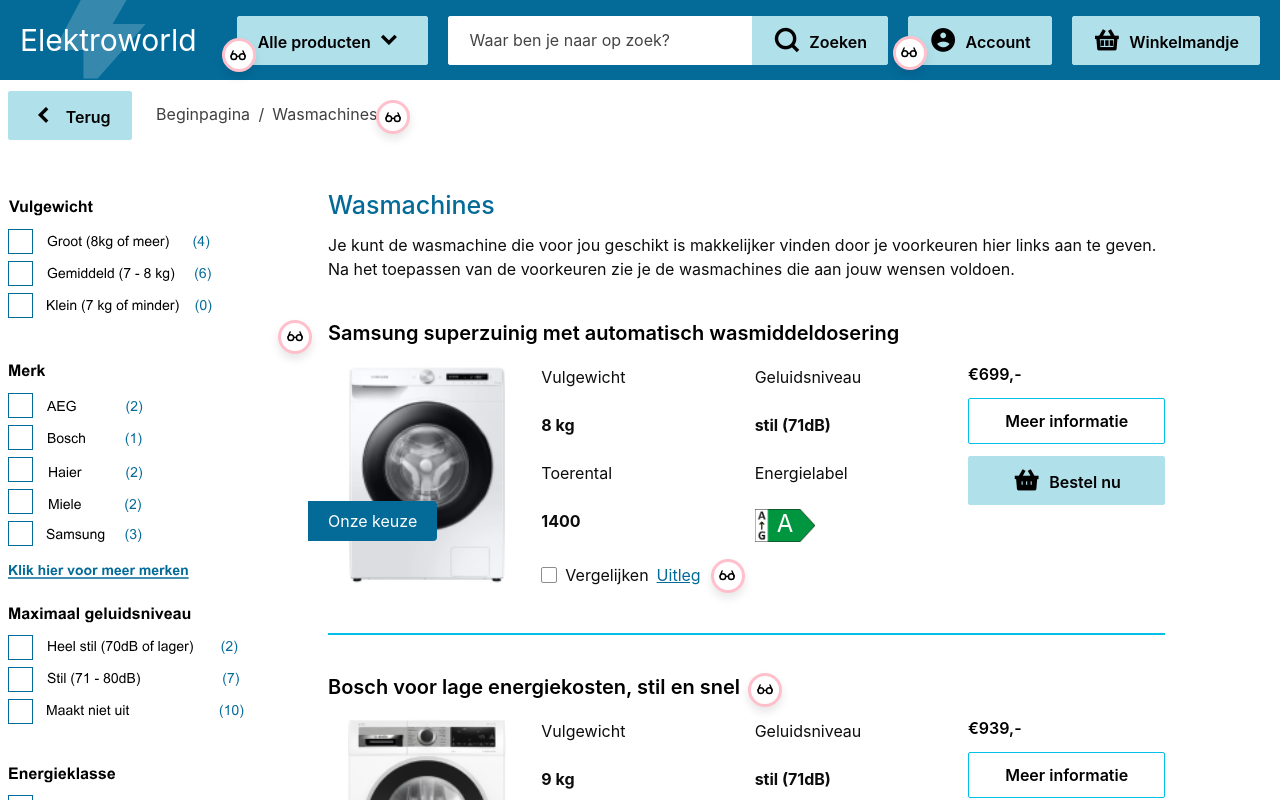
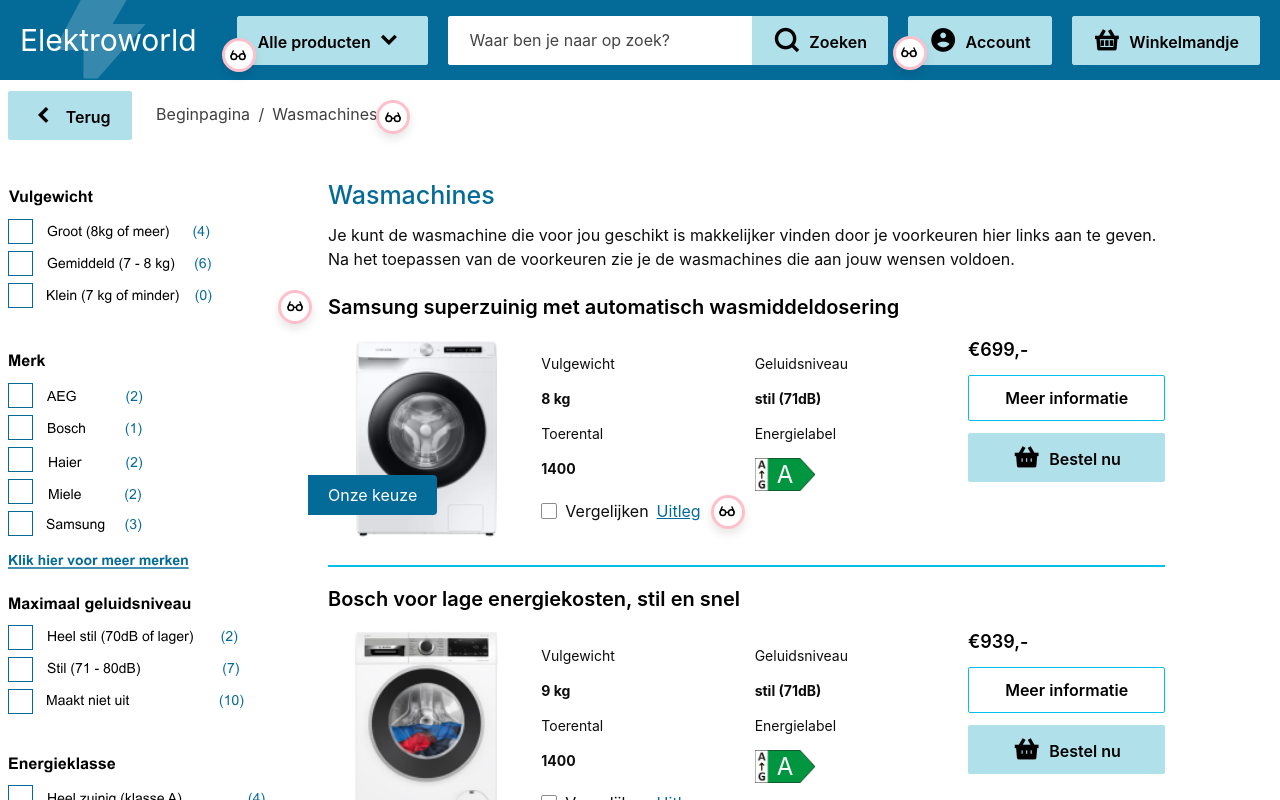
Before and after one commit to basdebruin/senioren-webshop, a SvelteKit app: page /products/wasmachines in a window 1280 px wide. Shown: the top 800 px of the page. Built offline with nearby package versions, Linux system fonts and the light colour scheme.

Commit message:
product tooltip fix

```diff
--- a/src/routes/products/Product.svelte
+++ b/src/routes/products/Product.svelte
@@ -12,6 +12,8 @@
     export let energielabel = "A";
     export let prijs = 0;
     export let onzeKeuze = false;
+
+    export let showTooltip = false;
 </script>
 
 <div class="product">
@@ -42,9 +44,11 @@
                     producten die je graag met elkaar wil
                     vergelijken. Er verschijnt een nieuw venster met de gekozen producten naast elkaar.
                 </Explainer>
-                <Tooltip offsetLeft={40} offsetTop={14}>
-                    <b>Vergelijken.</b> Oudere gebruikers nemen de tijd om zich te oriënteren, meerder producten met elkaar kunnen vergelijken in een oogopslag helpt hen een goede keuze te kunnen maken.
-                </Tooltip>
+                {#if showTooltip}
+                    <Tooltip offsetLeft={40} offsetTop={14}>
+                        <b>Vergelijken.</b> Oudere gebruikers nemen de tijd om zich te oriënteren, meerder producten met elkaar kunnen vergelijken in een oogopslag helpt hen een goede keuze te kunnen maken.
+                    </Tooltip>
+                {/if}
             </div>
         </div>
         <div class="column">
@@ -56,7 +60,7 @@
             </p>
         </div>
         <div class="column">
-            <h5>€{prijs},-</h5>
+            <h4>€{prijs},-</h4>
             <a href="/products/wasmachines/samsung" class="btn">Meer informatie</a>
             <a href="/shopping-cart" class="btn btn-primary" on:click={() => shoppingCartFull.set(true)}>
                 <i class="ri-shopping-basket-2-fill"></i>
@@ -72,17 +76,22 @@
 <style lang="scss">
     .product {
         position: relative;
-        margin: 2rem 0;
+        margin: 1rem 0;
     }
 
     .product-image {
         width: 100%;
-        height: 220px;
+        height: 200px;
         object-fit: contain;
     }
 
     h3 {
         margin-bottom: 1rem;
+    }
+
+    p {
+        font-size: .7rem;
+        margin: .7rem 0;
     }
 
     .onze-keuze {
--- a/src/routes/products/wasmachines/+page.svelte
+++ b/src/routes/products/wasmachines/+page.svelte
@@ -1,6 +1,6 @@
 <script>
     import Tooltip from "$lib/Tooltip/Tooltip.svelte";
-import Product from "../Product.svelte";
+    import Product from "../Product.svelte";
 
 </script>
 <div class="spacer"></div>
@@ -23,7 +23,7 @@
         </Tooltip>
     </ul>
 
-    <div class="spacer"></div>
+    <div class="spacer" style="height: 2rem"></div>
 
     <div class="columns">
         <!-- Filters -->
@@ -39,7 +39,7 @@
             </p>
 
             <!-- Products -->
-            <Tooltip offsetLeft={-20} offsetTop={45}>
+            <Tooltip offsetLeft={-20} offsetTop={25}>
                 <b>Vergelijken: 3 producten boven de 'vouw'.</b> De oudere gebruiker wil makkelijk kunnen vergelijken, door drie producten in beeld te hebben met de belangrijkste ken-merken kan de bezoeker al een voorverkenning doen zonder naar 'meer informatie' te gaan. Sommige deelnemers gingen vanaf hier meteen door naar 'bestel nu'
             </Tooltip>
             <Product
@@ -51,10 +51,8 @@
                 energielabel="A"
                 onzeKeuze={true}
                 prijs={699}
+                showTooltip={true}
             />
-            <Tooltip offsetLeft={450} offsetTop={60}>
-                <b>Een titel met informatie.</b> De meeste webshops gebruiken een productnummer in de titel boven een product. In het productoverzicht helpt een beschrijvende titel met het geven van een richting om zo tot een keuze te komen. Het is wel belangrijk dat het productnummer zichtbaar blijft, want via dit nummer kan men online, buiten de webshop om, naar meer informatie of naar recensies zoeken.
-            </Tooltip>
             <Product
                 title="Bosch voor lage energiekosten, stil en snel"
                 img="/images/wasmachine-2.png"
@@ -64,7 +62,9 @@
                 energielabel="A"
                 prijs={939}
             />
-
+            <Tooltip offsetLeft={400} offsetTop={40}>
+                <b>Een titel met informatie.</b> De meeste webshops gebruiken een productnummer in de titel boven een product. In het productoverzicht helpt een beschrijvende titel met het geven van een richting om zo tot een keuze te komen. Het is wel belangrijk dat het productnummer zichtbaar blijft, want via dit nummer kan men online, buiten de webshop om, naar meer informatie of naar recensies zoeken.
+            </Tooltip>
             <Product
                 title="Samsung zuinig, stil met stoomfunctie"
                 img="/images/wasmachine-3.png"
@@ -133,13 +133,13 @@
 
     <!-- Pagination -->
     <ul class="pagination">
-        <li class="btn" style="margin-right: .5rem"><i class="ri-arrow-left-s-line"></i>Vorige</li>
+        <li class="btn" style="margin-right: .5rem"><i class="ri-arrow-left-s-line"></i><span>Vorige</span></li>
         <li class="btn btn-primary">1</li>
         <li class="btn btn-hover">2</li>
         <li class="btn btn-hover">3</li>
         <li class="btn btn-hover">4</li>
         <li class="btn btn-hover">5</li>
-        <li class="btn" style="margin-left: .5rem">Volgende<i class="ri-arrow-right-s-line"></i></li>
+        <li class="btn" style="margin-left: .5rem"><span>Volgende</span><i class="ri-arrow-right-s-line"></i></li>
     </ul>
 
 </div>
@@ -168,6 +168,11 @@
             cursor: pointer;
         }
 
+        span {
+            display: inline-block;
+            transform: translateY(-.1rem);
+        }
+
 
 
         .btn-hover {
```
